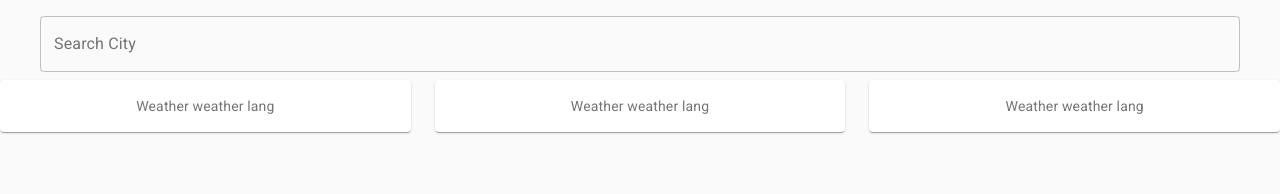
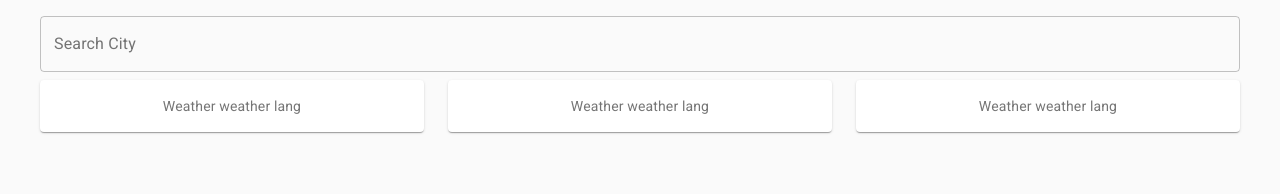
Before and after one commit to yhoseffe/weather, a Next.js app: page / in a window 1280 px wide. Shown: the top 194 px of the page. Built offline with nearby package versions, Linux system fonts and the light colour scheme.

Commit message:
add forecast container

```diff
--- a/src/components/atoms/Cotainer/forecast.tsx
+++ b/src/components/atoms/Cotainer/forecast.tsx
@@ -6,12 +6,11 @@ import Grid from '@material-ui/core/Grid';
 const useStyles = makeStyles((theme) => ({
     root: {
       flexGrow: 1,
-      maxWith: 1200,
+      maxWidth: 1200,
       margin: 'auto',
     },
     paper: {
-      maxWith: 350,
-      padding: theme.spacing(2),
+            padding: theme.spacing(2),
       textAlign: 'center',
       color: theme.palette.text.secondary,
     },
@@ -23,13 +22,13 @@ export default function CenteredGrid() {
   return (
     <div className={classes.root} >
       <Grid container spacing={3}>
-        <Grid item xs>
+        <Grid item xs={4}>
           <Paper className={classes.paper}>Weather weather lang</Paper>
         </Grid>
-        <Grid item xs>
+        <Grid item xs={4}>
           <Paper className={classes.paper}>Weather weather lang</Paper>
         </Grid>
-        <Grid item xs>
+        <Grid item xs={4}>
           <Paper className={classes.paper}>Weather weather lang</Paper>
         </Grid>
       </Grid>
```
